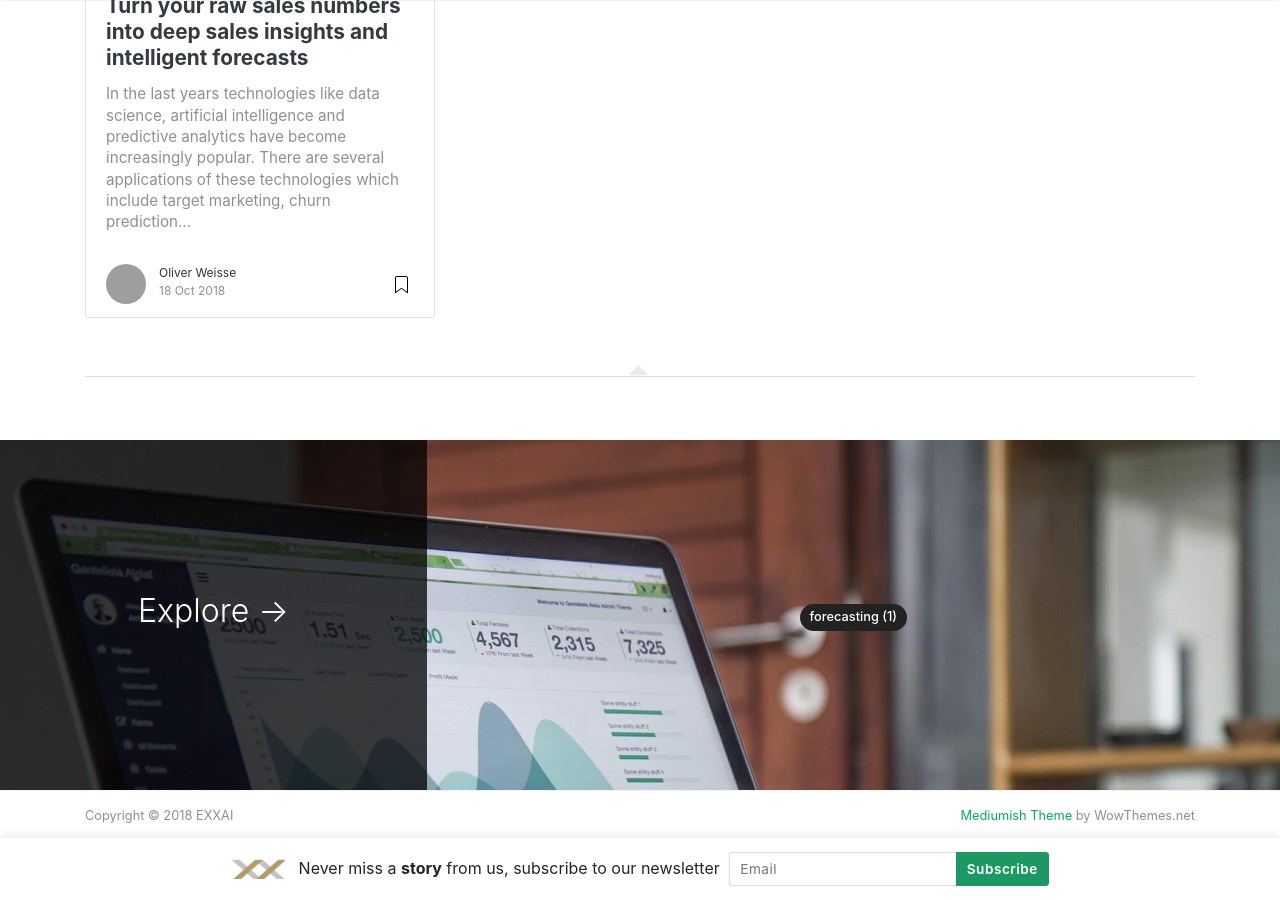
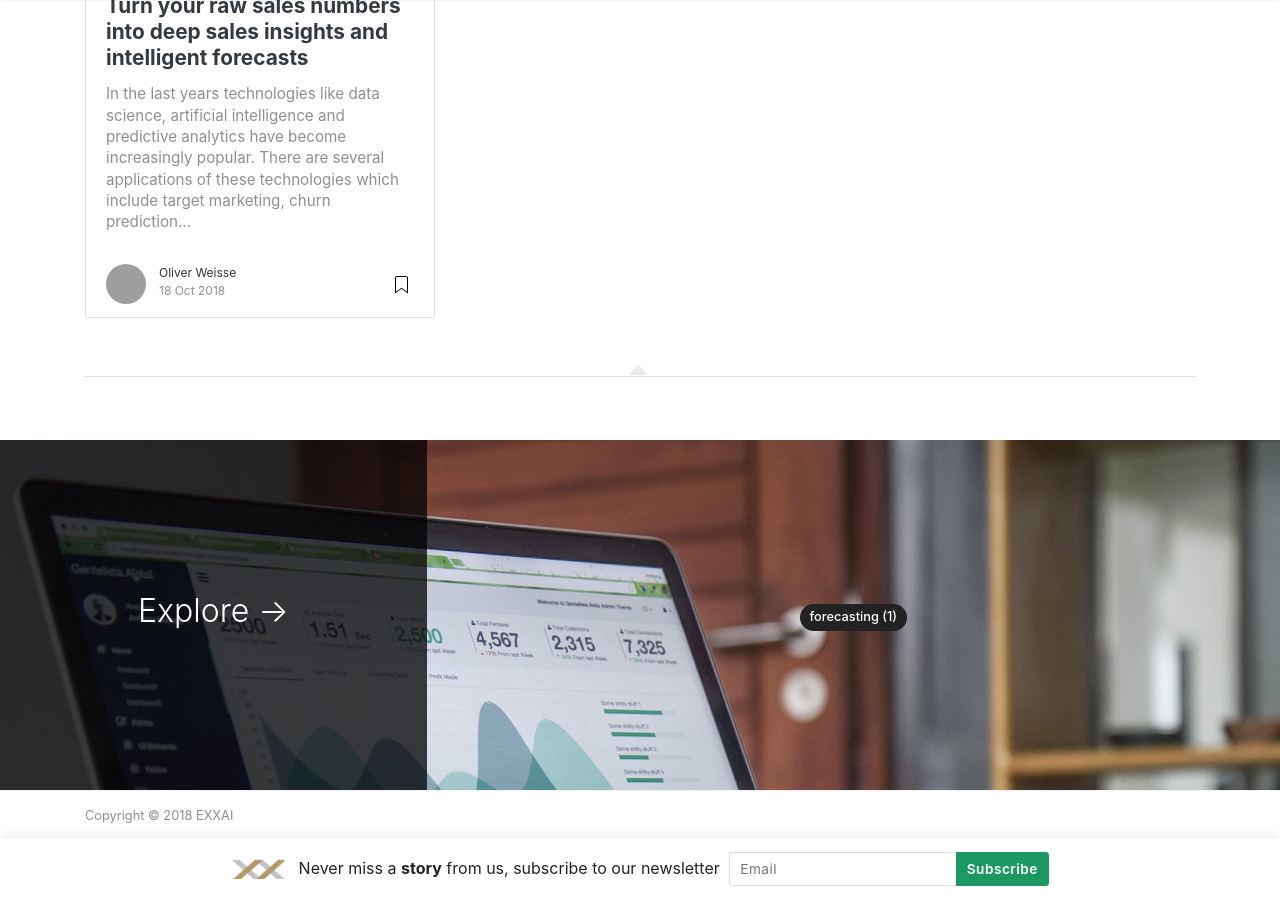
Before and after one commit to oliverweisse/exxai.github.io, a Jekyll site: the page built from index.html, in a window 1280 px wide and 900 px high, scrolled down 569 px. Built offline with Jekyll 4.4.1, drawn with Linux system fonts in a browser that asks for light colours; nearby versions of some CDN libraries; the list of posts is cut into pages by our own code; comment, search, counter and statistics services are not loaded; grey boxes are pictures that could not be loaded.

Commit message:
Remove themes reference

```diff
--- a/_layouts/default.html
+++ b/_layouts/default.html
@@ -185,9 +185,6 @@
             <div class="col-md-6 col-sm-6 text-center text-lg-left">
                  Copyright © {{ site.time | date: "%Y" }} {{ site.name }}
             </div>
-            <div class="col-md-6 col-sm-6 text-center text-lg-right">
-                <a target="_blank" href="https://www.wowthemes.net">Mediumish Theme</a> by WowThemes.net
-            </div>
         </div>
     </div>
 </footer>
```
